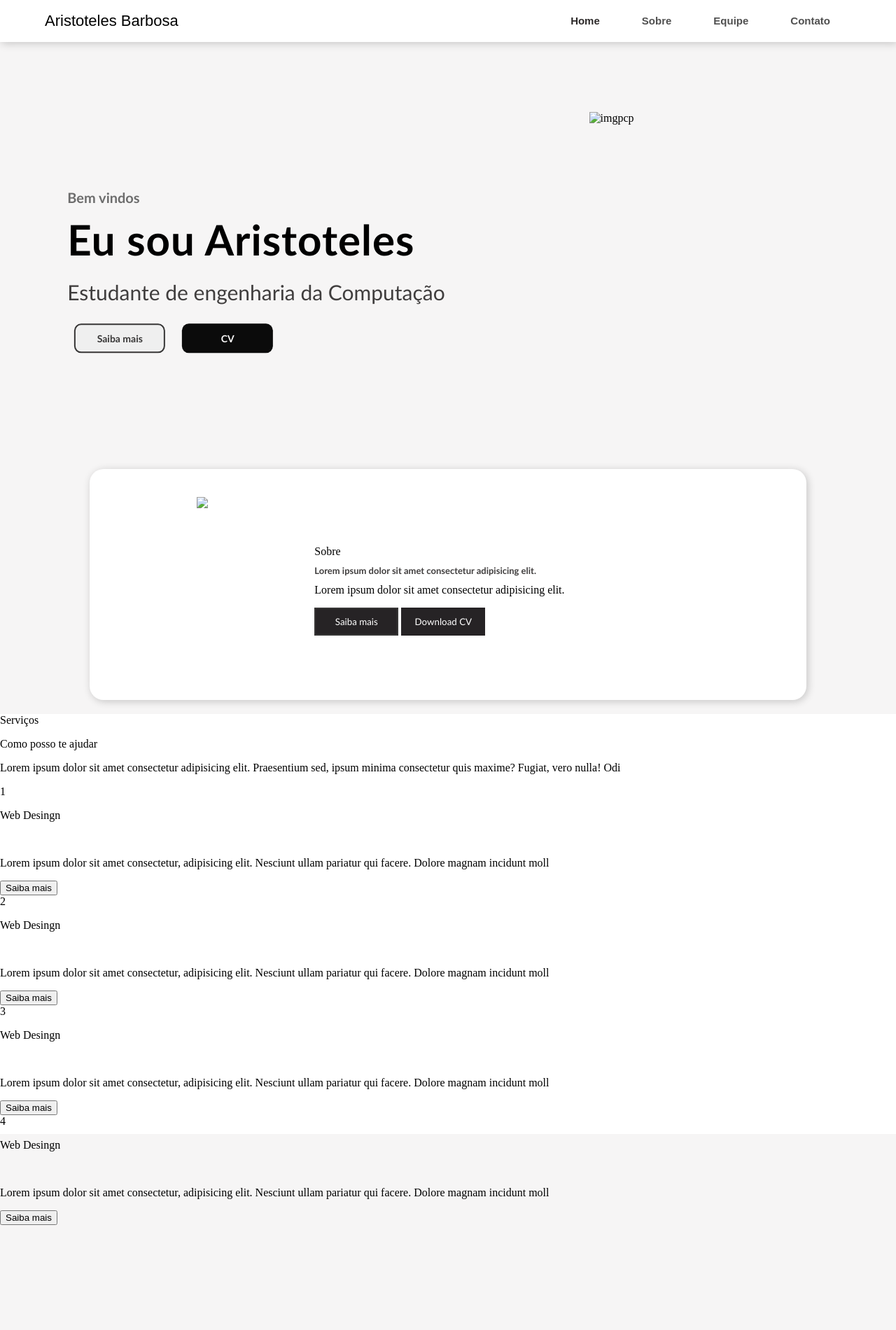
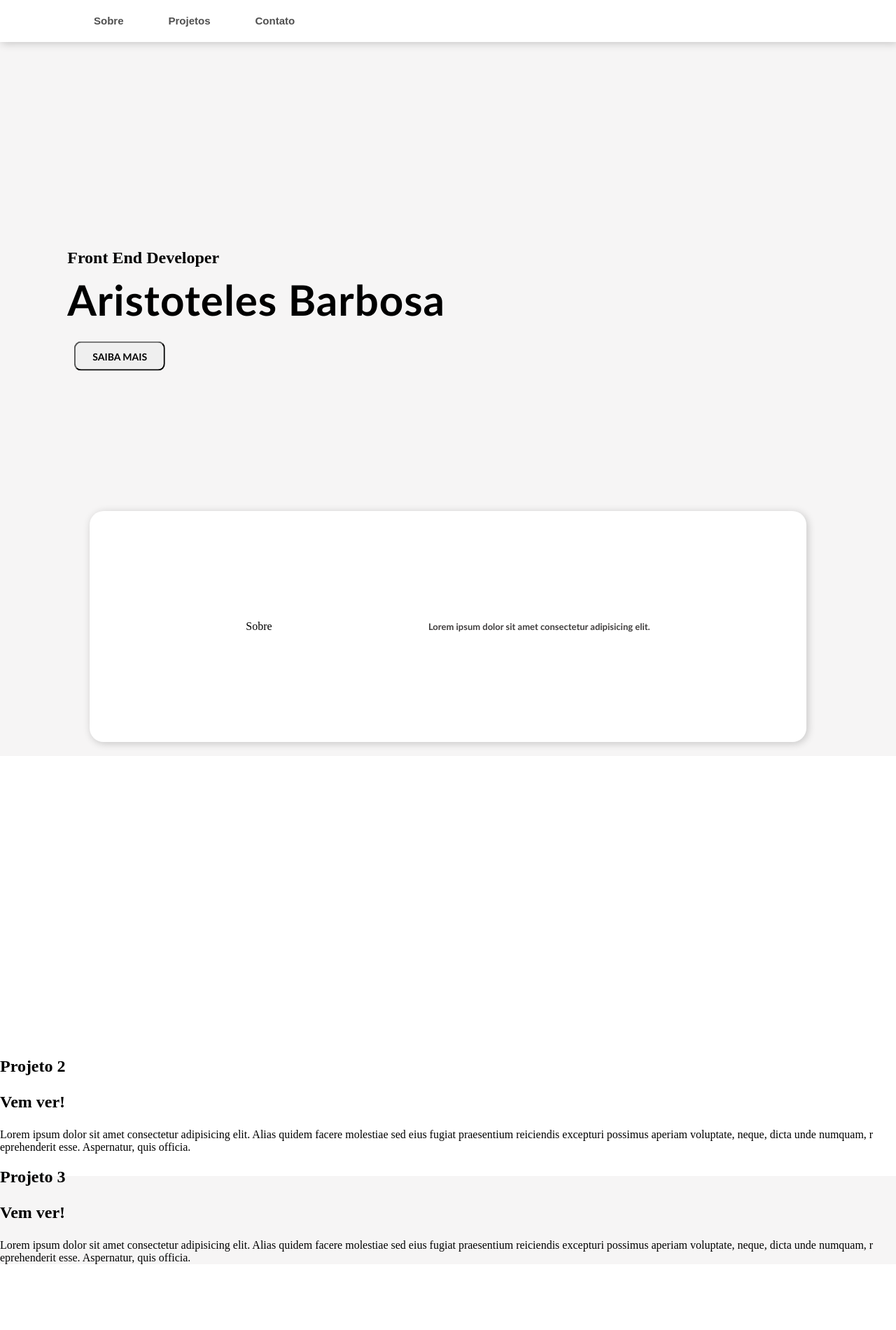
Before and after one commit to Aristoteles-Barbosa/Portifolio, a plain HTML site: page index.html in a window 1280 px wide. Shown: the top 1900 px of the page at 70% size. Before the commit the page ends 1750 px from the top, so only its background shows below. Drawn offline with Linux system fonts and the light colour scheme.

Commit message:
Update index.html

```diff
--- a/index.html
+++ b/index.html
@@ -4,102 +4,92 @@
     <meta charset="UTF-8">
     <meta http-equiv="X-UA-Compatible" content="IE=edge">
     <meta name="viewport" content="width=device-width, initial-scale=1.0">
-    <link rel="stylesheet" href="style.css">
-    <title>Portifolio </title>
+    <link rel="stylesheet" href="./style.css">
+    <title>Portifolio</title>
 </head>
 <body>
     <!--Navegador-->
-    <section>
+    <header class="header-container">
         <nav>
-            <a href="#" class="logo">Aristoteles Barbosa</a>
             <ul>
-                <li><a href="#" class="ative">Home</a></li>
-                <li><a href="#" >Sobre</a></li>
-                <li><a href="#" >Equipe</a></li>
-                <li><a href="#" >Contato</a></li>
+                <li>
+                    <a href="#sobre" class="underline-nav">Sobre</a>
+                    <a href="#projetos" class="underline-nav">Projetos</a>
+                    <a href="#footer" class="underline-nav">Contato</a>
+                </li>
             </ul>
         </nav>
+    </header>
+
+    <!--Capa-->
+    <section id="capa">
+        <div class="imagem">
+            <img src="./image/codigo.jpg" alt="">
+        </div>
         <div class="conteudo-texto">
-            <p>Bem vindos</p>
-            <p>Eu sou Aristoteles</p>
-            <p>Estudante de engenharia da Computação</p>
-            <button class="btn1">Saiba mais</button>
-            <button class="btn2">CV</button>
+            <h1>Front End Developer</h1>
+            <p>Aristoteles Barbosa</p>
+            <button>SAIBA MAIS</button>
         </div>
     </section>
-    <!--Conteudos-->
-    <div class="conteudo-sobre">
-        <img src="./img/Projeto.jpg" >
-        <div class="texto-sobre">
+
+    <!--Sobre-->
+    <section id="sobre">
+        <div class="conteudo-sobre">
             <p>Sobre</p>
             <p>Lorem ipsum dolor sit amet consectetur adipisicing elit. </p>
-            <p>Lorem ipsum dolor sit amet consectetur adipisicing elit. </p>
-            <button class="btn1">Saiba mais</button>
-            <button class="btn2">Download CV</button>
         </div>
 
-
-    </div>
-
-    <div>
-        <img src="img/pessoas-construindo-pc.png" class="imgpcp" alt="imgpcp">
-    </div>
-    <!--Serviços-->
-    <div class="servicos">
-        <div class="servicos-textos">
-            <p>Serviços</p>
-            <p>Como posso te ajudar</p>
-            <p>Lorem ipsum dolor sit amet consectetur adipisicing elit. Praesentium sed, ipsum minima consectetur quis maxime? Fugiat, vero nulla! Odi</p>
-
+        <div class="servicos">
 
         </div>
-        <div class="conteudo-box">
-            <div class="box1">
-                <span>1</span>
-                <p class="hadid">Web Desingn</p>
-                <br>
+    </section>
+    <!--Projetos-->
+    <section id="projetos">
+            <div class="card-container">
+                <div class="card">
+                    <div class="card-wrapper">
+                        <h2>Projeto 2<h2>
+                        <p>Vem ver!</p>
+                    </div>
+                </div>
+                <div class="card-text">
+                    Lorem ipsum dolor sit amet consectetur adipisicing elit. Alias quidem facere molestiae sed eius                       fugiat praesentium reiciendis excepturi possimus aperiam voluptate, neque, dicta unde numquam, r
+                    eprehenderit esse. Aspernatur, quis officia.
+                </div>
 
-                <p class="detalhes">
-                    Lorem ipsum dolor sit amet consectetur, adipisicing elit.
-                    Nesciunt ullam pariatur qui facere. Dolore magnam incidunt moll</p>
+            </div>
+            <div class="card-container">
+                <div class="card">
+                    <div class="card-wrapper">
+                        <h2>Projeto 3<h2>
+                        <p>Vem ver!</p>
+                    </div>
+                </div>
+                <div class="card-text">
+                    Lorem ipsum dolor sit amet consectetur adipisicing elit. Alias quidem facere molestiae sed eius                       fugiat praesentium reiciendis excepturi possimus aperiam voluptate, neque, dicta unde numquam, r
+                    eprehenderit esse. Aspernatur, quis officia.
+                </div>
 
-                <button>Saiba mais</button>
             </div>
-            <div class="box2">
-                <span>2</span>
-                <p class="hadid">Web Desingn</p>
-                <br>
+        </div>
 
-                <p class="detalhes">
-                    Lorem ipsum dolor sit amet consectetur, adipisicing elit.
-                    Nesciunt ullam pariatur qui facere. Dolore magnam incidunt moll</p>
-
-                <button>Saiba mais</button>
-            </div>
-            <div class="box3">
-                <span>3</span>
-                <p class="hadid">Web Desingn</p>
-                <br>
-
-                <p class="detalhes">
-                    Lorem ipsum dolor sit amet consectetur, adipisicing elit.
-                    Nesciunt ullam pariatur qui facere. Dolore magnam incidunt moll</p>
-
-                <button>Saiba mais</button>
-            </div> <div class="box4">
-                <span>4</span>
-                <p class="hadid">Web Desingn</p>
-                <br>
-
-                <p class="detalhes">
-                    Lorem ipsum dolor sit amet consectetur, adipisicing elit.
-                    Nesciunt ullam pariatur qui facere. Dolore magnam incidunt moll</p>
-
-                <button>Saiba mais</button>
-            </div>
+        <div class="servicos">
 
         </div>
+        </section>
 
-    </div>
+          <!--Footer-->
+    <section id="footer">
+        <div class="conteudo-footer">
+            <p>Contato</p>
+            <p>Lorem ipsum dolor sit amet consectetur adipisicing elit. </p>
+        </div>
+
+        <div class="servicos">
+
+        </div>
+        </section>
+
 </body>
 </html>
```
